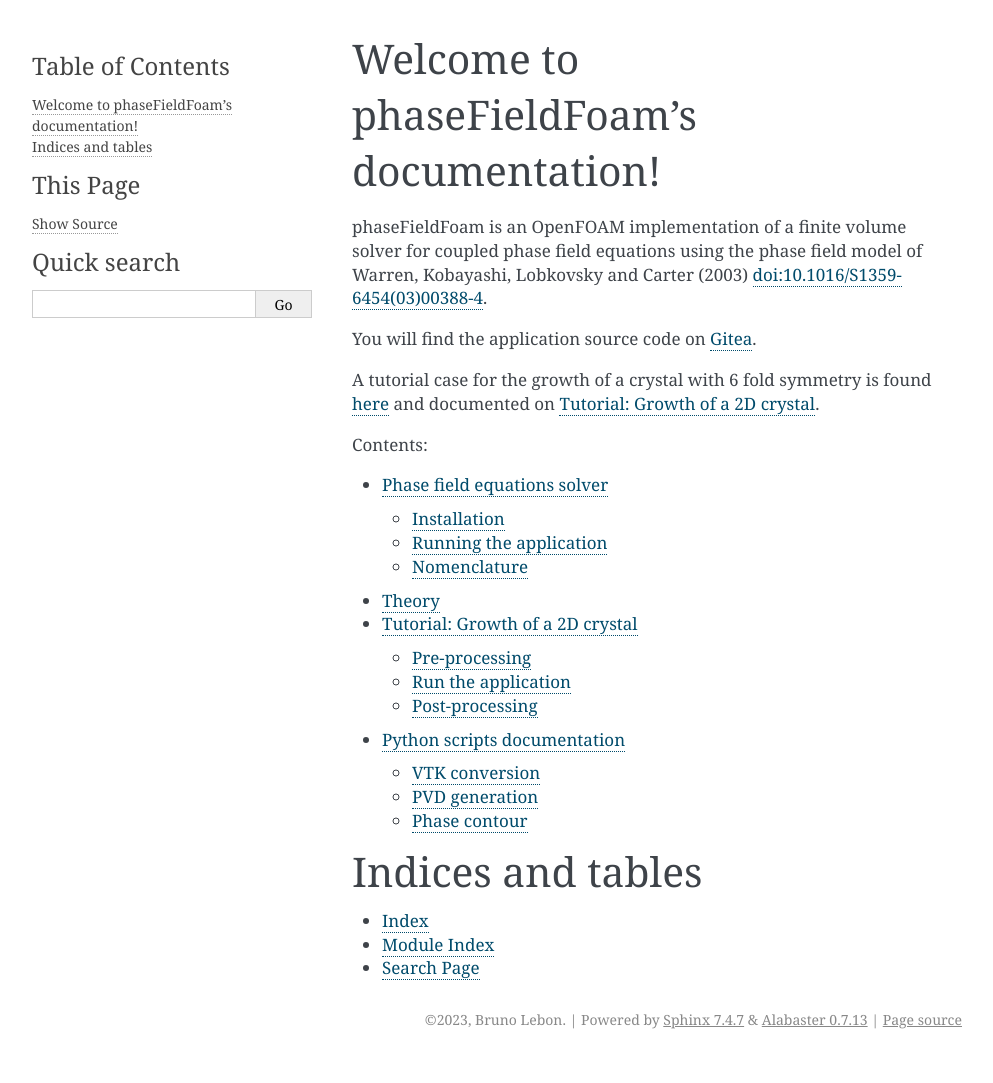
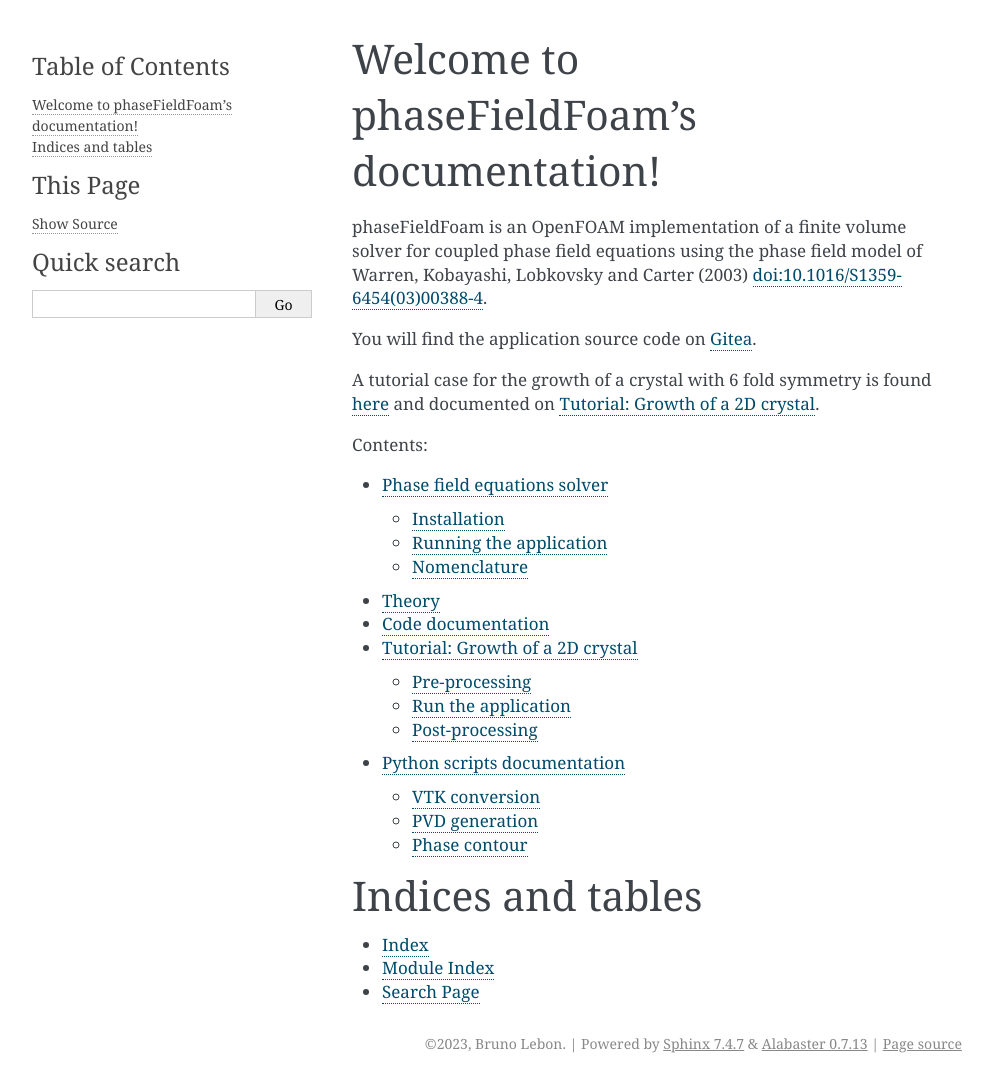
Before and after one commit to blebon/phaseFieldFoam, a Sphinx documentation site: the page built from docs/source/index.rst, in a window 1280 px wide. Shown: the whole page, without its empty margins (148-1141 px from the left). Built offline with Sphinx 7.4.7, drawn with Linux system fonts in a browser that asks for light colours; before the commit the page ends 1059 px from its top, so only the background shows below that.

Commit message:
Code documentation

```diff
--- /dev/null
+++ b/docs/source/code/code.rst
@@ -0,0 +1,6 @@
+==================
+Code documentation
+==================
+
+.. doxygenindex::
+   :project: phaseFieldFoam
--- a/docs/source/index.rst
+++ b/docs/source/index.rst
@@ -18,6 +18,7 @@
 
    solver/phaseFieldFoam
    theory/theory
+   code/code
    tutorials/phase
    tutorials/modules
 
--- a/docs/source/tutorials/phase.rst
+++ b/docs/source/tutorials/phase.rst
@@ -89,4 +89,5 @@
   $ mkdir -p test/build
   $ cd test/build
   $ cmake ..
+  $ make
   $ ./test_phasefield
```
Also changed, not shown: 5 other files.
